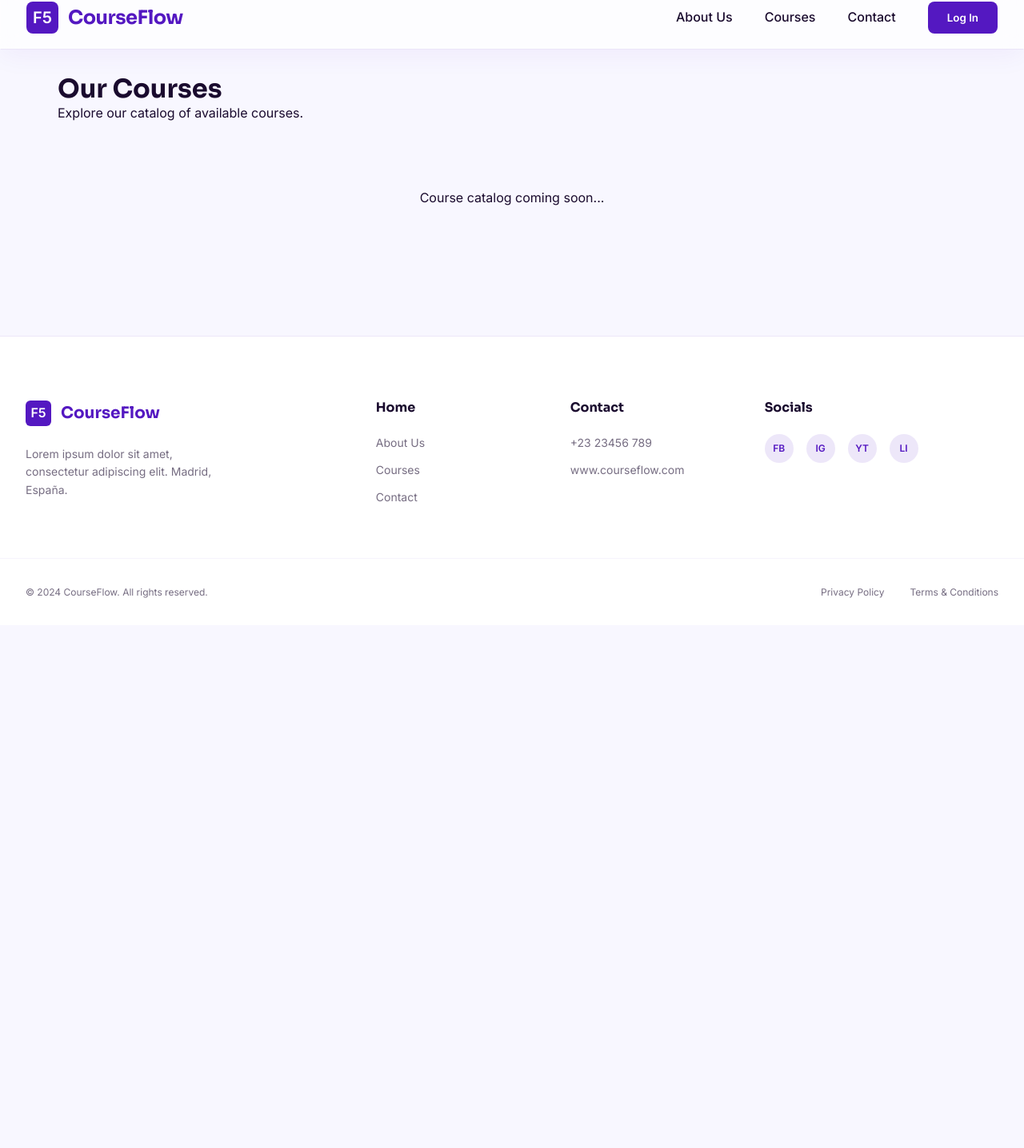
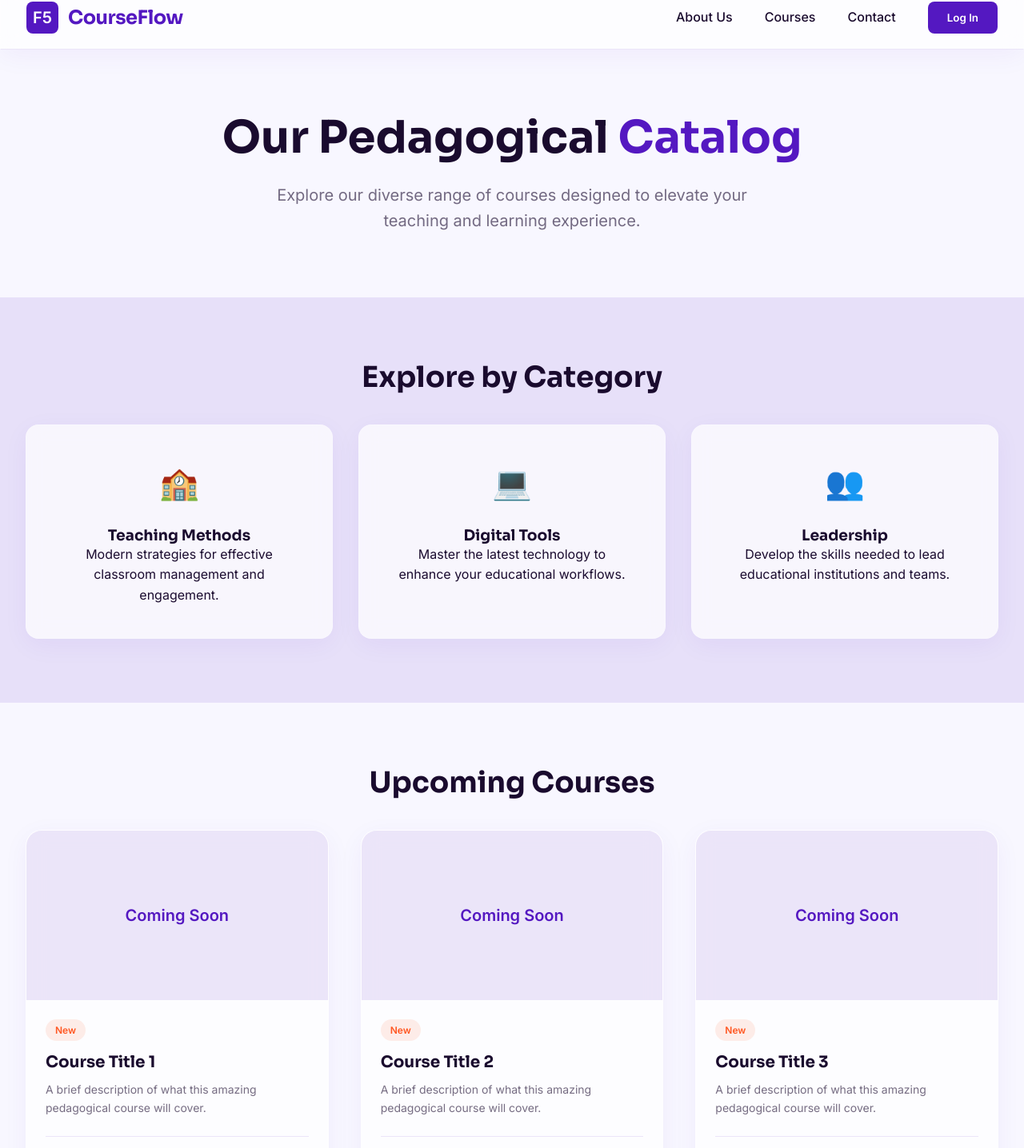
Before and after one commit to Kevingedev/CourseFlow, a Vue app: page /courses in a window 1280 px wide. Shown: the part 18-1454 px from the top of the page at 80% size. Before the commit the page ends 800 px from the top, so only its background shows below. Built offline with nearby package versions, Linux system fonts and the light colour scheme; the HTML template or start-up script is replaced by a standard one.

Commit message:
dev/create course page

```diff
--- a/src/views/CoursesView.vue
+++ b/src/views/CoursesView.vue
@@ -7,27 +7,229 @@
 
 <template>
   <div class="courses-view">
-    <h1>Our Courses</h1>
-    <p>Explore our catalog of available courses.</p>
-    <!-- Placeholder for course list -->
-    <div class="provisional-catalog">
-      <p>Course catalog coming soon...</p>
-    </div>
+    <!-- Courses Hero -->
+    <section class="courses-hero section-padding">
+      <div class="container text-center">
+        <h1 class="hero-title">Our Pedagogical <span class="text-accent">Catalog</span></h1>
+        <p class="hero-subtitle mx-auto">
+          Explore our diverse range of courses designed to elevate your teaching and learning
+          experience.
+        </p>
+      </div>
+    </section>
+
+    <!-- Categories -->
+    <section class="categories section-padding bg-soft">
+      <div class="container">
+        <h2 class="section-title text-center">Explore by Category</h2>
+        <div class="categories-grid">
+          <div class="category-card glass-card">
+            <div class="category-icon">🏫</div>
+            <h3>Teaching Methods</h3>
+            <p>Modern strategies for effective classroom management and engagement.</p>
+          </div>
+          <div class="category-card glass-card">
+            <div class="category-icon">💻</div>
+            <h3>Digital Tools</h3>
+            <p>Master the latest technology to enhance your educational workflows.</p>
+          </div>
+          <div class="category-card glass-card">
+            <div class="category-icon">👥</div>
+            <h3>Leadership</h3>
+            <p>Develop the skills needed to lead educational institutions and teams.</p>
+          </div>
+        </div>
+      </div>
+    </section>
+
+    <!-- Upcoming Courses Grid -->
+    <section class="upcoming-courses section-padding">
+      <div class="container">
+        <h2 class="section-title text-center">Upcoming Courses</h2>
+        <div class="courses-grid">
+          <div v-for="i in 3" :key="i" class="course-card glass-card">
+            <div class="course-image-placeholder">
+              <span>Coming Soon</span>
+            </div>
+            <div class="course-content">
+              <span class="course-tag">New</span>
+              <h3>Course Title {{ i }}</h3>
+              <p>A brief description of what this amazing pedagogical course will cover.</p>
+              <div class="course-footer">
+                <span class="course-price">Provisional</span>
+                <button class="btn-primary-small">Notify Me</button>
+              </div>
+            </div>
+          </div>
+        </div>
+      </div>
+    </section>
+
+    <!-- Coming Soon Banner -->
+    <section class="coming-soon section-padding bg-soft">
+      <div class="container text-center max-w-md">
+        <div class="provisional-banner glass-card">
+          <h2 class="section-title">Full Catalog Under Development</h2>
+          <p>
+            We are working hard to bring you a fully interactive course catalog. Soon you will be
+            able to filter, search, and enroll in our premium courses directly.
+          </p>
+        </div>
+      </div>
+    </section>
   </div>
 </template>
 
 <style scoped>
 .courses-view {
-  padding: 2rem;
-  max-width: 1200px;
+  display: flex;
+  flex-direction: column;
+}
+
+.text-center {
+  text-align: center;
+}
+
+.mx-auto {
+  margin-left: auto;
+  margin-right: auto;
+}
+
+.text-accent {
+  color: var(--primary-color);
+}
+
+.bg-soft {
+  background-color: var(--primary-color-soft);
+}
+
+.hero-title {
+  font-size: 3.5rem;
+  margin-bottom: 1.5rem;
+}
+
+.hero-subtitle {
+  font-size: 1.25rem;
+  color: var(--text-muted);
+  max-width: 600px;
+}
+
+.section-title {
+  font-size: 2.25rem;
+  margin-bottom: 2.5rem;
+}
+
+.categories-grid {
+  display: grid;
+  grid-template-columns: repeat(auto-fit, minmax(280px, 1fr));
+  gap: 2rem;
+}
+
+.category-card {
+  padding: 2.5rem;
+  border-radius: 16px;
+  text-align: center;
+  transition: transform 0.3s ease;
+}
+
+.category-card:hover {
+  transform: translateY(-5px);
+}
+
+.category-icon {
+  font-size: 2.5rem;
+  margin-bottom: 1.5rem;
+}
+
+.courses-grid {
+  display: grid;
+  grid-template-columns: repeat(auto-fit, minmax(300px, 1fr));
+  gap: 2.5rem;
+}
+
+.course-card {
+  border-radius: 20px;
+  overflow: hidden;
+  transition: transform 0.3s ease;
+}
+
+.course-card:hover {
+  transform: translateY(-8px);
+}
+
+.course-image-placeholder {
+  width: 100%;
+  aspect-ratio: 16/9;
+  background-color: var(--primary-color-soft);
+  display: flex;
+  align-items: center;
+  justify-content: center;
+  color: var(--primary-color);
+  font-weight: 600;
+  font-size: 1.25rem;
+}
+
+.course-content {
+  padding: 1.5rem;
+}
+
+.course-tag {
+  display: inline-block;
+  background-color: var(--secondary-color-soft);
+  color: var(--secondary-color);
+  padding: 0.25rem 0.75rem;
+  border-radius: 100px;
+  font-size: 0.75rem;
+  font-weight: 700;
+  margin-bottom: 1rem;
+}
+
+.course-content h3 {
+  font-size: 1.25rem;
+  margin-bottom: 0.75rem;
+}
+
+.course-content p {
+  color: var(--text-muted);
+  font-size: 0.875rem;
+  margin-bottom: 1.5rem;
+}
+
+.course-footer {
+  display: flex;
+  justify-content: space-between;
+  align-items: center;
+  padding-top: 1rem;
+  border-top: 1px solid var(--border-color);
+}
+
+.course-price {
+  font-weight: 700;
+  color: var(--primary-color);
+}
+
+.btn-primary-small {
+  background-color: var(--primary-color);
+  color: var(--white);
+  padding: 0.5rem 1rem;
+  border-radius: 6px;
+  font-size: 0.875rem;
+  font-weight: 600;
+}
+
+.provisional-banner {
+  padding: 3rem;
+  border-radius: 24px;
+}
+
+.max-w-md {
+  max-width: 800px;
   margin: 0 auto;
 }
 
-.provisional-catalog {
-  margin-top: 2rem;
-  padding: 3rem;
-  border: 2px dashed var(--vt-c-divider-light-1);
-  text-align: center;
-  border-radius: 8px;
+@media (max-width: 768px) {
+  .hero-title {
+    font-size: 2.5rem;
+  }
 }
 </style>
```
